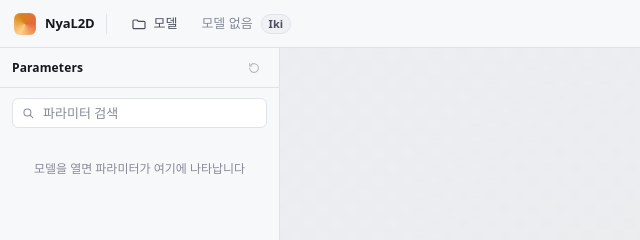
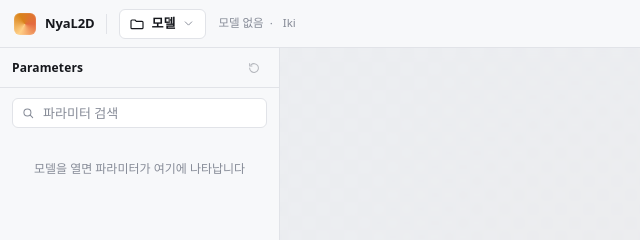
Before and after one commit to fracktal/NyaL2D, a website built with Vite: page app/index.html in a window 1280 px wide. Shown: the top 240 px of the page, 0-640 px from the left. Built offline with nearby package versions, Linux system fonts and the light colour scheme; files whose address does not match are found by name; a web font is replaced by a local one; what @ikijs/engine, @ikijs/format would draw is missing.

Commit message:
Make the model button look like one and quiet the model info beside it
Co-Authored-By: Claude Opus 5.5 (1M context) <noreply@anthropic.com>
Claude-Session: https://claude.ai/code/session_01GkNvGVo7aXF3SqjKg6pWQg

```diff
--- a/app/index.html
+++ b/app/index.html
@@ -12,7 +12,7 @@
       <header class="topbar">
         <div class="brand"><span class="brand-mark" aria-hidden="true"></span>NyaL2D</div>
         <span class="divider-v"></span>
-        <button id="load-sample" class="btn ghost" type="button" data-icon="open" title="모델 고르기 · 가져오기 (Import)">모델</button>
+        <button id="load-sample" class="btn model-btn" type="button" data-icon="open" title="모델 고르기 · 가져오기 (Import)">모델<span class="caret" data-icon="chevronDown" aria-hidden="true"></span></button>
         <!-- Kept for scripts and tests; files are imported from the model dialog. -->
         <input id="file-input" type="file" accept=".iki,.json,application/json" multiple class="sr-only" tabindex="-1" aria-hidden="true" />
         <div class="doc">
--- a/app/src/ui/style.css
+++ b/app/src/ui/style.css
@@ -601,3 +601,14 @@ svg.kind { width: 14px; height: 14px; color: var(--text-3); flex: none; }
 .lib-name { display: flex; flex-direction: column; gap: 2px; min-width: 0; }
 .lib-name b { font-weight: 600; overflow: hidden; text-overflow: ellipsis; white-space: nowrap; }
 .lib-name span { font-size: 11.5px; }
+
+/* Topbar model button + quiet model info ------------------------------------ */
+.btn.model-btn { gap: 6px; padding: 0 10px 0 9px; font-weight: 600; }
+.btn.model-btn .caret { display: inline-flex; margin-left: 1px; color: var(--text-3); }
+.btn.model-btn .caret svg { width: 13px; height: 13px; }
+.doc { gap: 0; font-size: 11.5px; color: var(--text-3); }
+.doc .doc-name { font-weight: 500; color: var(--text-2); max-width: 220px; }
+.doc .doc-name.muted { color: var(--text-3); }
+.doc .badge { height: auto; padding: 0; border: 0; border-radius: 0; background: none; font-size: inherit; font-weight: 400; color: var(--text-3); }
+.doc .badge::before { content: "·"; margin: 0 6px; color: var(--text-3); }
+.doc .badge.accent { color: var(--accent); background: none; }
```
